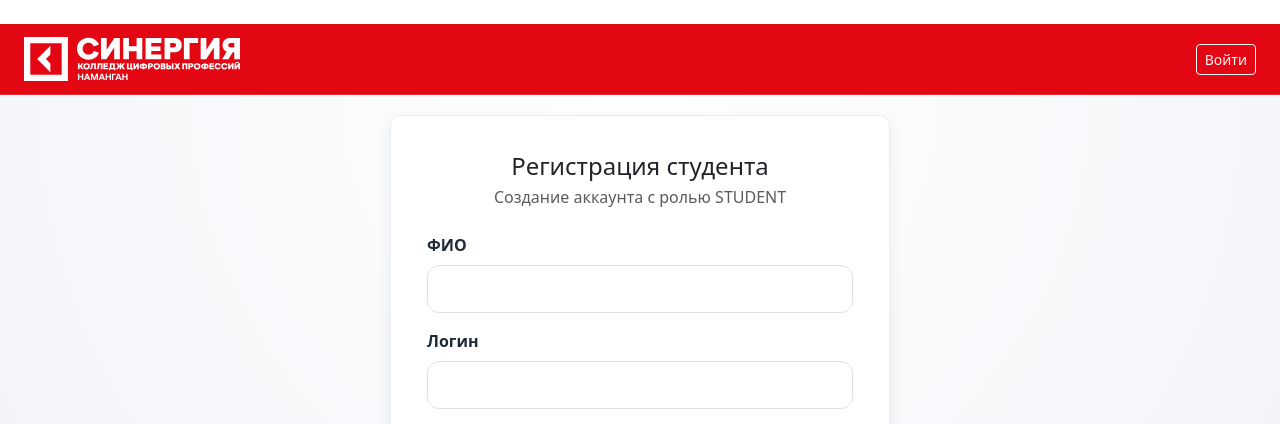
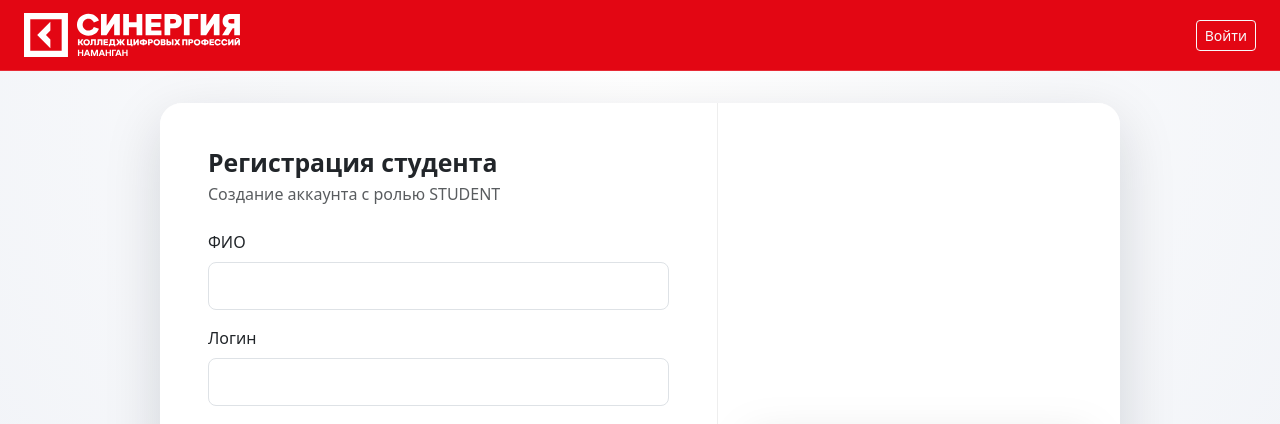
Before and after one commit to DAKARCHIK/synergyEdu, a Django app: page /register/student in a window 1280 px wide. Shown: the top 424 px of the page. Run offline with Django 5.2, Linux system fonts and the light colour scheme; data that the repository does not hold is empty; some libraries are stand-ins or nearby versions.

Commit message:
обнова

```diff
--- a/backend_django/assignments/forms.py
+++ b/backend_django/assignments/forms.py
@@ -40,8 +40,11 @@ class AssignmentTeacherForm(forms.ModelForm):
         self.teacher = teacher
         course_qs = Course.objects.none()
         if teacher is not None:
-            course_qs = Course.objects.filter(teacher=teacher).order_by("title")
+            course_qs = Course.objects.filter(teacher=teacher).select_related("group").order_by("title")
         self.fields["course"].queryset = course_qs
+        self.fields["course"].label_from_instance = lambda obj: (
+            f"{obj.title} ({obj.group.name})" if obj.group else obj.title
+        )
 
         self.fields["title"].widget.attrs.setdefault("class", "form-control")
         self.fields["description"].widget.attrs.setdefault("class", "form-control")
--- a/backend_django/templates/register_student.html
+++ b/backend_django/templates/register_student.html
@@ -1,10 +1,64 @@
 {% extends "base.html" %}
+{% load static %}
 {% block title %}Регистрация студента | SynergyEdu{% endblock %}
+{% block extra_head %}
+<style>
+  .login-wrap { align-items: flex-start; padding-top: 2rem; padding-bottom: 2rem; }
+  .login-wrap .auth-shell { width: 100%; max-width: 960px; }
+
+  .reg-card {
+    display: flex;
+    flex-wrap: nowrap;
+    flex-direction: row;
+    border: 0;
+    border-radius: 22px;
+    box-shadow: 0 18px 56px rgba(10,18,34,.15);
+    overflow: hidden;
+    width: 100%;
+  }
+
+  .reg-form-col {
+    flex: 0 0 58%;
+    width: 58%;
+    padding: 2.8rem 3rem;
+    display: flex;
+    flex-direction: column;
+    justify-content: center;
+    background: #fff;
+  }
+
+  .reg-illus-col {
+    flex: 0 0 42%;
+    width: 42%;
+    background: #fff;
+    border-left: 1px solid #eee;
+    display: flex;
+    align-items: center;
+    justify-content: center;
+    padding: 2.5rem 2rem;
+  }
+
+  .reg-illus-col img {
+    width: 100%;
+    max-width: 420px;
+    height: auto;
+    display: block;
+    filter: drop-shadow(0 6px 20px rgba(0,0,0,.10));
+  }
+
+  .reg-form-col h1 {
+    font-size: 1.55rem;
+    font-weight: 700;
+    margin-bottom: .3rem;
+  }
+</style>
+{% endblock %}
 {% block auth_content %}
-<div class="card login-card">
-  <div class="card-body p-4 p-lg-5">
-    <div class="text-center mb-4">
-      <h1 class="h4 mb-1">Регистрация студента</h1>
+<div class="card reg-card">
+
+  <div class="reg-form-col">
+    <div class="mb-4">
+      <h1>Регистрация студента</h1>
       <p class="text-muted mb-0">Создание аккаунта с ролью STUDENT</p>
     </div>
 
@@ -25,10 +79,15 @@
         </div>
       {% endfor %}
 
-      <button type="submit" class="btn btn-primary btn-lg w-100">Зарегистрироваться</button>
+      <button type="submit" class="btn btn-primary btn-lg w-100 mt-1">Зарегистрироваться</button>
       <a href="{% url 'login' %}" class="btn btn-outline-primary w-100">Уже есть аккаунт? Войти</a>
-      <a href="{% url 'home' %}" class="btn btn-link text-decoration-none">Назад</a>
+      <a href="{% url 'home' %}" class="btn btn-link text-decoration-none text-center">← Назад</a>
     </form>
   </div>
+
+  <div class="reg-illus-col">
+    <img src="{% static 'img/student_reg.svg' %}" alt="Студент">
+  </div>
+
 </div>
 {% endblock %}
```
Also changed, not shown: backend_django/assignments/views.py (+13 -0 lines), backend_django/templates/register_teacher.html (+65 -6 lines), backend_django/templates/welcome.html (+125 -25 lines), 4 other files.
